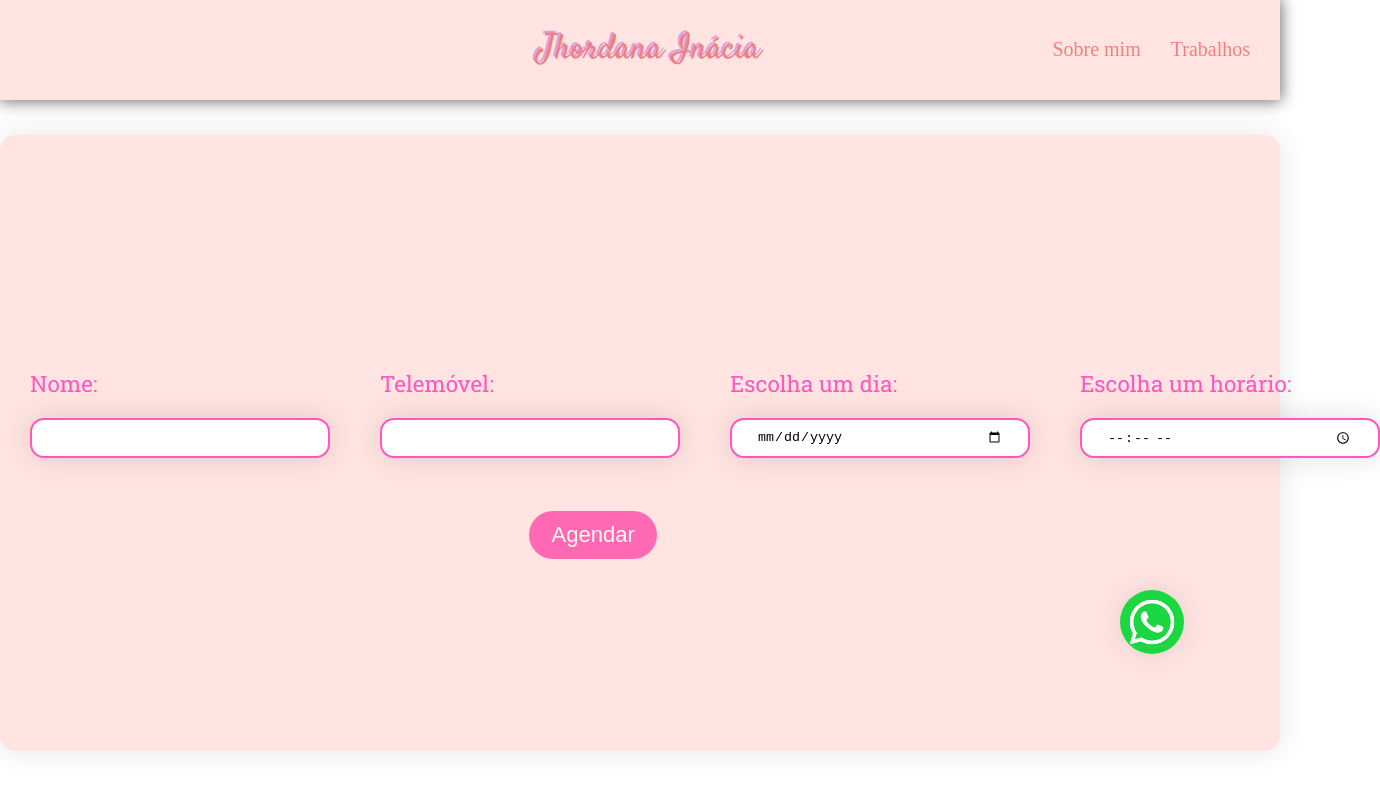
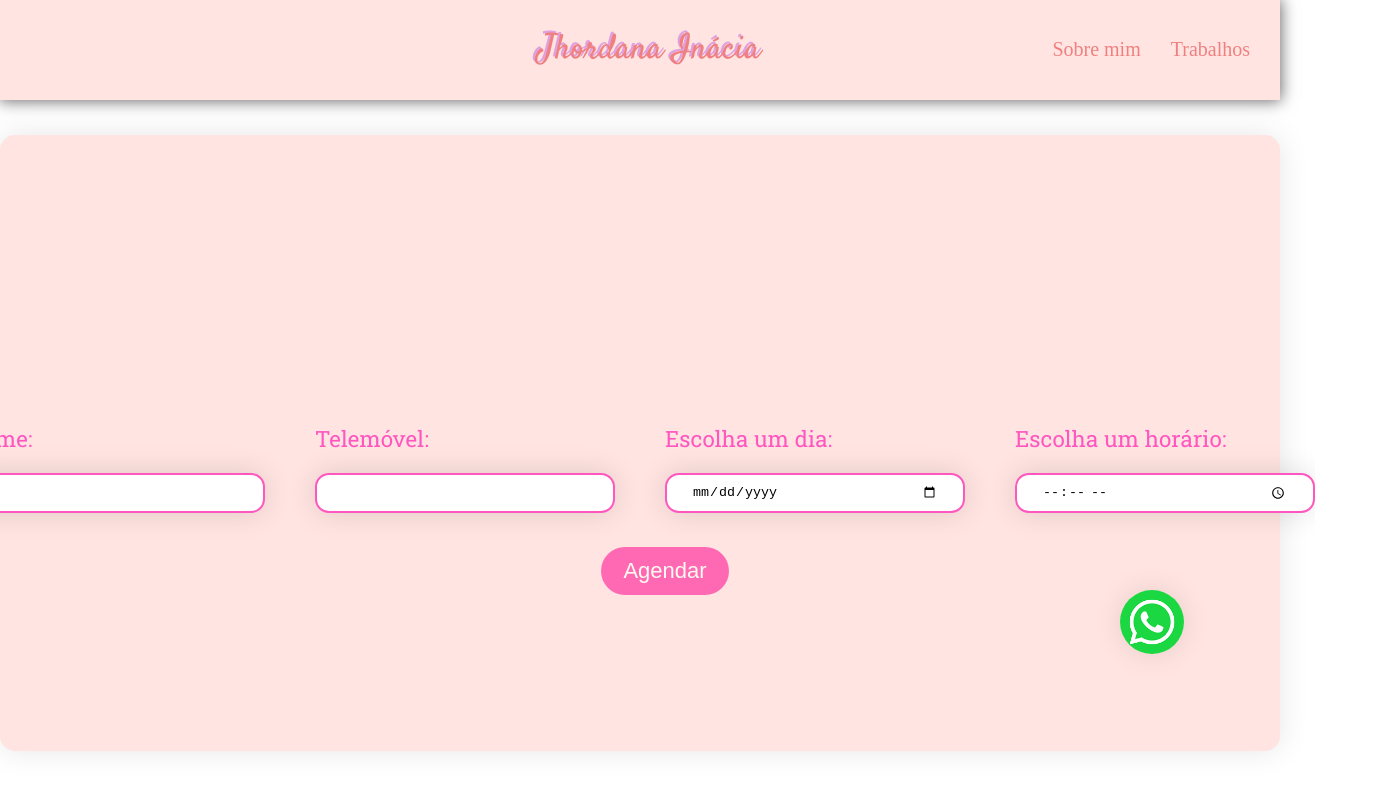
Before and after one commit to MarcosChave/App-Jhordana, a React (Create React App) app: page /agendamento in a window 1280 px wide. Shown: the top 790 px of the page, 1380 px wide, since content can reach past the window. Built offline with nearby package versions, Linux system fonts and the light colour scheme.

Commit message:
acertando form

```diff
--- a/src/Components/Scheduling/Styled.js
+++ b/src/Components/Scheduling/Styled.js
@@ -9,7 +9,6 @@ export const ConteinerScheduling = styled.section`
   background-color: #ffe4e1;
   border-radius: 15px;
   display: flex;
-  flex-direction: column;
   align-items: center;
   justify-content: center;
 `
@@ -17,7 +16,9 @@ export const Form = styled.form`
   width: 100%;
   height: 50%;
   display: flex;
-  padding: 30px;
+  justify-content: center;
+  align-items: center;
+  padding-left: 50px;
 `
 export const Label = styled.label`
   font-family: 'Roboto Slab', sans-serif;
@@ -42,8 +43,8 @@ export const Span = styled.span`
   font-size: 15px;
 `
 export const Button = styled.button`
-  margin-top: 15%;
-  margin-left: 39%;
+  margin-top: 20%;
+
   width: 10%;
   height: 6%;
   font-size: 22px;
```
